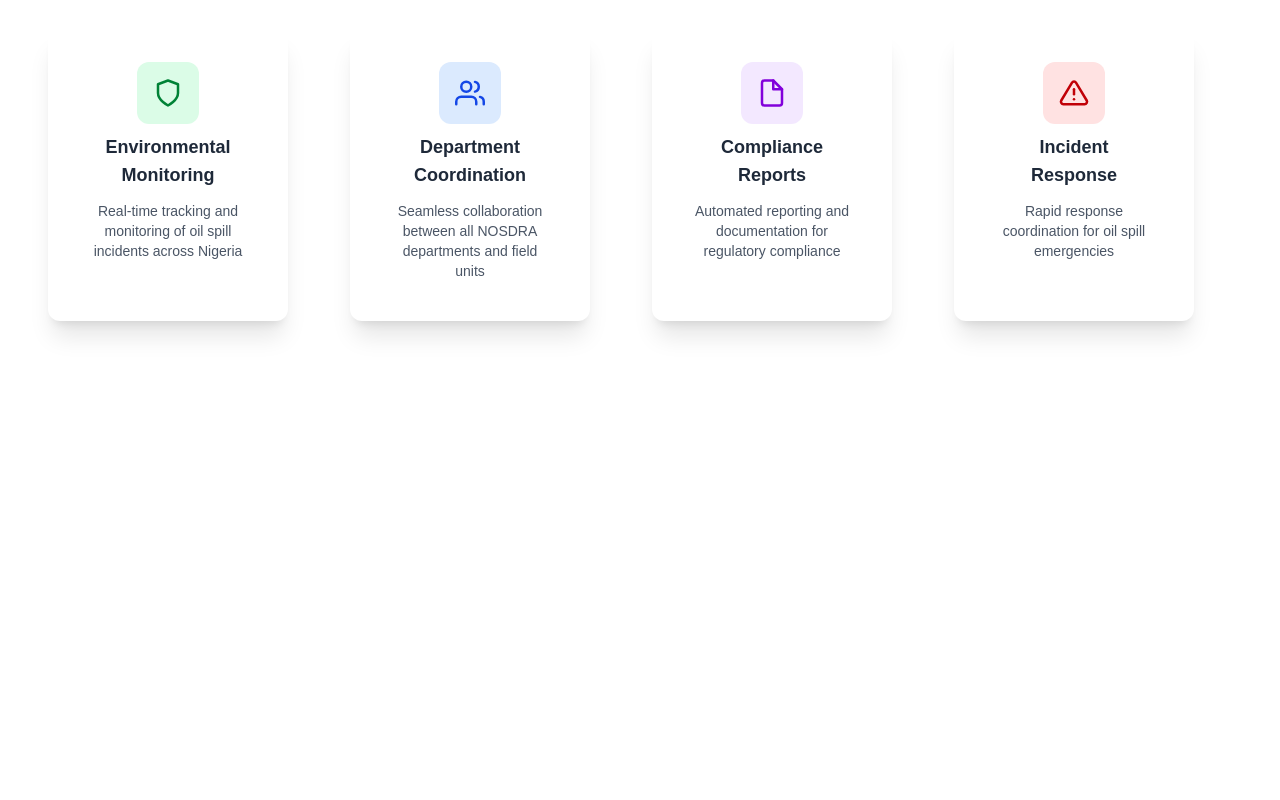
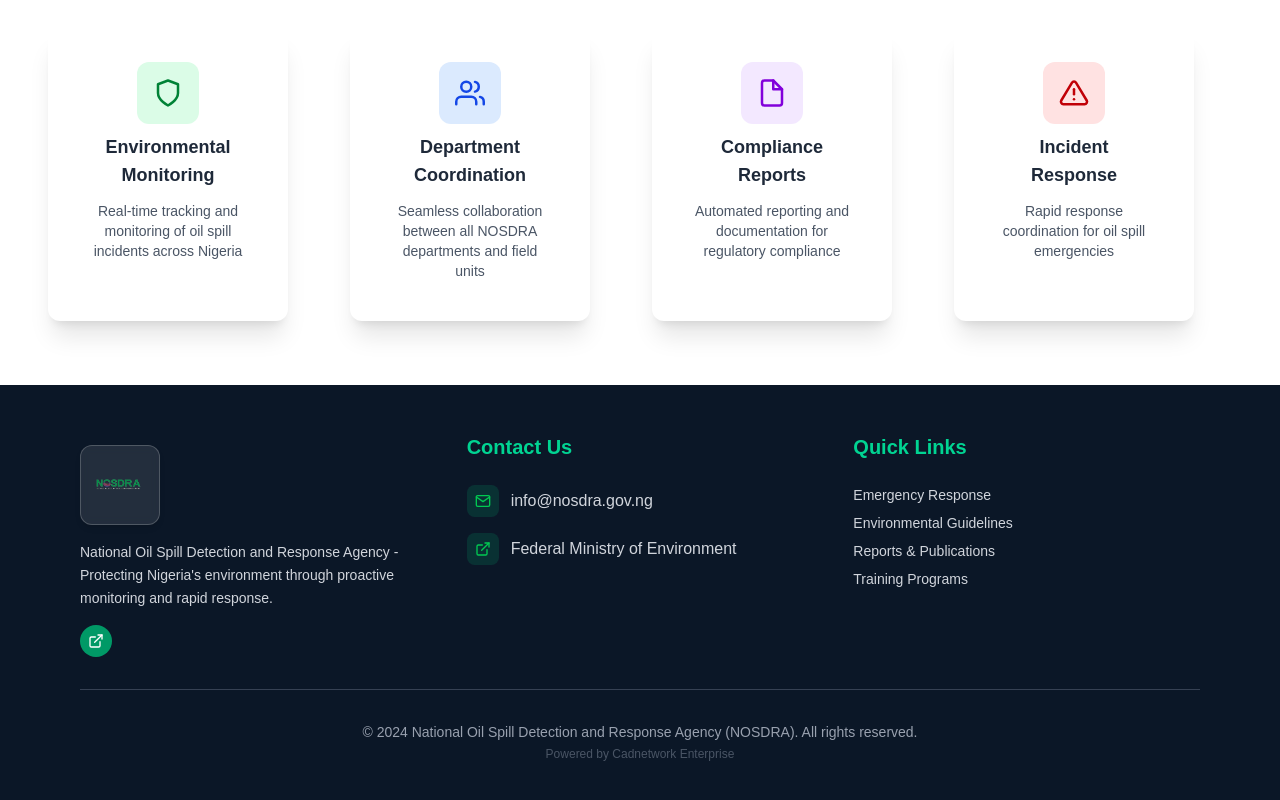
Before and after one commit to genedeh/NOSDRA360, a Next.js app: page / in a window 1280 px wide. Shown: the part 1226-2026 px from the top of the page. Before the commit the page ends 1611 px from the top, so only its background shows below. Built offline with nearby package versions, Linux system fonts and the light colour scheme.

Commit message:
Add footer component

```diff
--- a/src/app/page.tsx
+++ b/src/app/page.tsx
@@ -1,5 +1,6 @@
 import SliderSection from "@/views/home/SliderSection";
 import StatsOverview from "@/views/home/StatsOverview";
+import Footer from "@/views/home/Footer";
 export default function Home() {
 
 
@@ -7,6 +8,7 @@ export default function Home() {
     <>
       <SliderSection />
       <StatsOverview />
+      <Footer />
     </>
   );
 }
--- /dev/null
+++ b/src/views/home/Footer.tsx
@@ -0,0 +1,84 @@
+import Link from "next/link";
+import Image from "next/image";
+import { FiMail, FiExternalLink } from "react-icons/fi";
+
+
+const Footer = () => {
+    return (
+        <footer className="bg-[#0B1727] text-white py-12 px-6 md:px-20">
+            <div className="max-w-7xl mx-auto grid grid-cols-1 md:grid-cols-3 gap-10">
+                {/* Agency Info */}
+                <div className="space-y-4">
+                    {/* Logo Placeholder */}
+                    <Image
+                        src="/images/logo.png"
+                        alt="NOSDRA Logo"
+                        width={200}
+                        height={200}
+                        className="mt-3 mb-4 w-20 h-20 p-3 object-contain rounded-xl bg-white/10 backdrop-blur-xs border border-white/20 shadow-md"
+                    />
+
+                    <p className="text-sm text-gray-300 leading-relaxed">
+                        National Oil Spill Detection and Response Agency - <br />
+                        Protecting Nigeria's environment through proactive <br />
+                        monitoring and rapid response.
+                    </p>
+
+                    <div className="w-8 h-8 bg-emerald-600 text-white rounded-full flex items-center justify-center">
+                        <FiExternalLink />
+                    </div>
+                </div>
+
+                {/* Contact Us */}
+                <div className="space-y-4">
+                    <h4 className="text-xl font-semibold mb-6 text-emerald-400">Contact Us</h4>
+                    <div className="flex items-center space-x-2">
+                        <div className="w-8 h-8 bg-emerald-600/20 rounded-lg flex items-center justify-center mr-3">
+                            <FiMail className=" text-green-500" />
+                        </div>
+                        <Link href="mailto:info@nosdra.gov.ng" className="text-gray-300 hover:text-white transition-colors">
+                            info@nosdra.gov.ng
+                        </Link>
+                    </div>
+
+                    <div className="flex items-center space-x-2">
+                        <div className="w-8 h-8 bg-emerald-600/20 rounded-lg flex items-center justify-center mr-3">
+                            <FiExternalLink className=" text-green-500" />
+                        </div>
+                        <Link href="https://environment.gov.ng" target="_blank" rel="noopener noreferrer" className="text-gray-300 hover:text-white transition-colors">
+                            Federal Ministry of Environment
+                        </Link>
+                    </div>
+                </div>
+
+                {/* Quick Links */}
+                <div className="space-y-2">
+                    <h4 className="text-xl font-semibold mb-6 text-emerald-400">Quick Links</h4>
+                    {[
+                        "Emergency Response",
+                        "Environmental Guidelines",
+                        "Reports & Publications",
+                        "Training Programs"
+                    ].map((link, idx) => (
+                        <p key={idx} className="text-sm text-gray-300 hover:text-white cursor-pointer">
+                            {link}
+                        </p>
+                    ))}
+                </div>
+            </div>
+
+            {/* Divider */}
+            <div className="border-t border-gray-700 my-8"></div>
+
+            {/* Bottom Row */}
+            <div className="text-center text-sm text-gray-400 space-y-1">
+                <p>
+                    © 2024 National Oil Spill Detection and Response Agency (NOSDRA). All rights reserved.
+                </p>
+                <p className="text-xs text-gray-600">Powered by Cadnetwork Enterprise</p>
+            </div>
+        </footer>
+    );
+}
+
+export default Footer;
```
